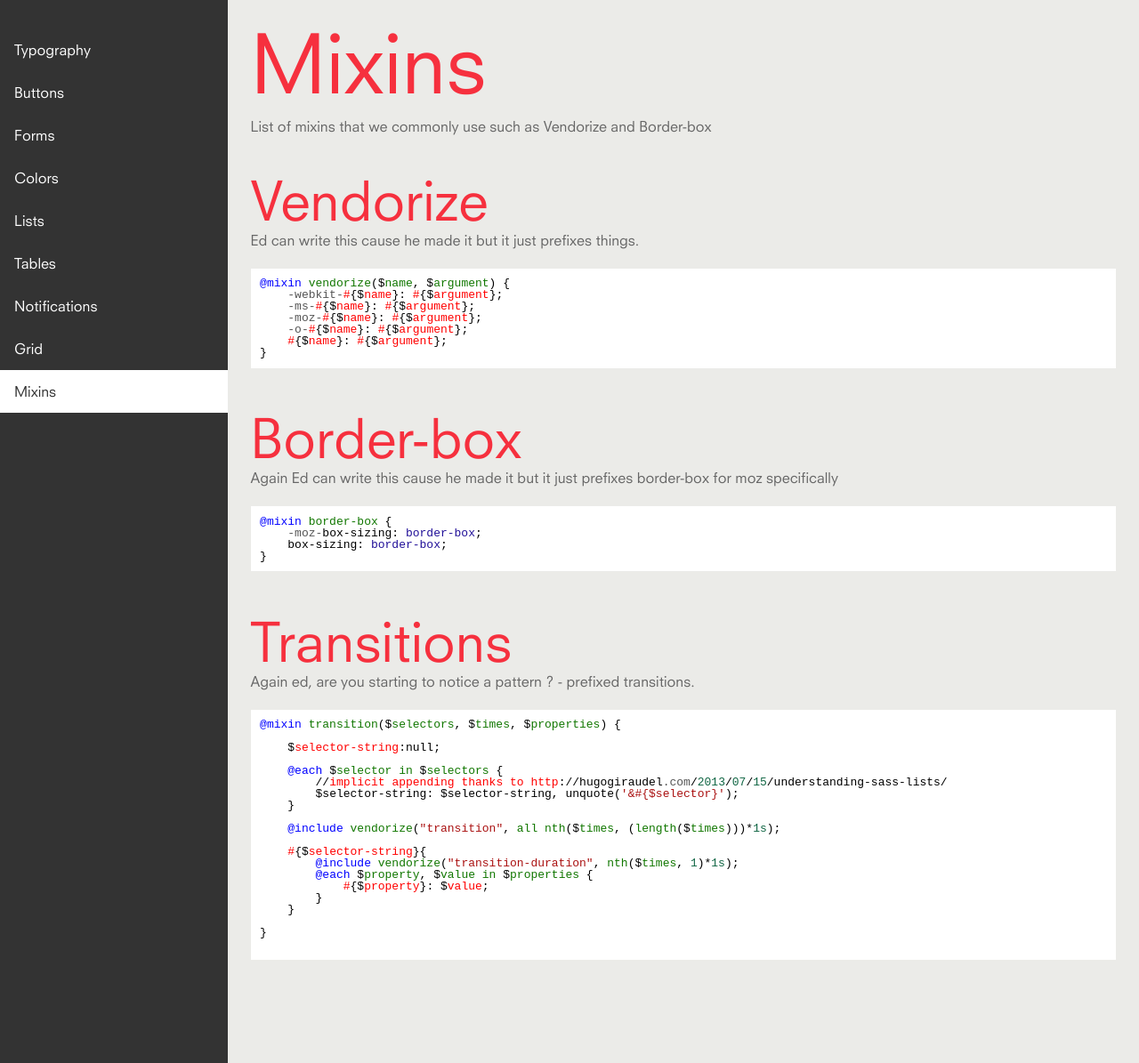
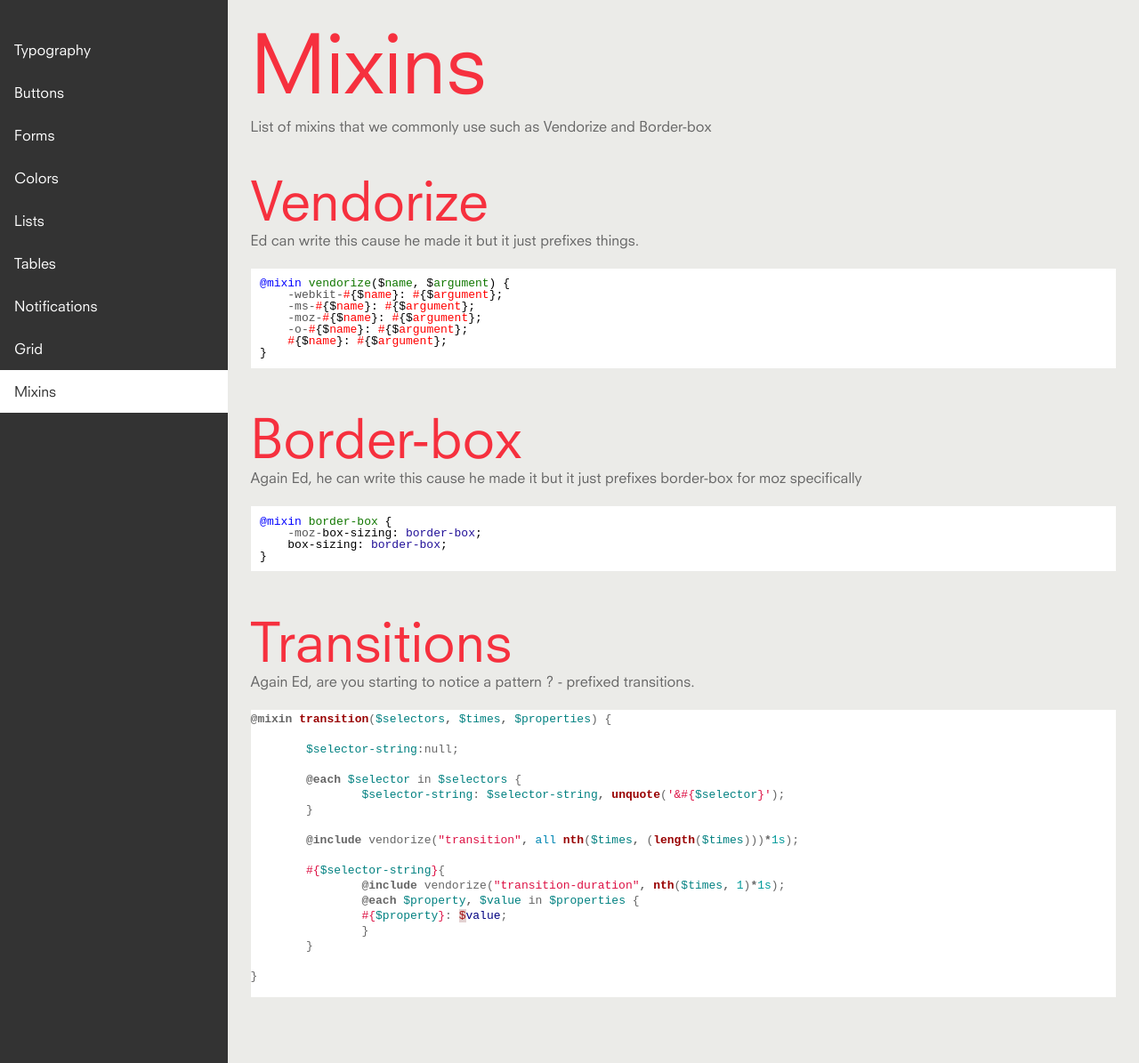
Before and after one commit to EMT/patterns, a Jekyll site: the page built from mixins.html, in a window 1280 px wide and 1195 px high. Shown: the whole window at 89% size. Built offline with Jekyll 4.4.1, drawn with Linux system fonts in a browser that asks for light colours; nearby versions of some CDN libraries.

Commit message:
Testing Jekyll code formatting.

```diff
--- a/main.css
+++ b/main.css
@@ -663,6 +663,260 @@ div.CodeMirror-cursors {
   /* Hide the cursor when printing */
   .CodeMirror div.CodeMirror-cursors {
     visibility: hidden; } }
+.highlight {
+  background: #ffffff; }
+
+.highlight .c {
+  color: #999988;
+  font-style: italic; }
+
+/* Comment */
+.highlight .err {
+  color: #a61717;
+  background-color: #e3d2d2; }
+
+/* Error */
+.highlight .k {
+  font-weight: bold; }
+
+/* Keyword */
+.highlight .o {
+  font-weight: bold; }
+
+/* Operator */
+.highlight .cm {
+  color: #999988;
+  font-style: italic; }
+
+/* Comment.Multiline */
+.highlight .cp {
+  color: #999999;
+  font-weight: bold; }
+
+/* Comment.Preproc */
+.highlight .c1 {
+  color: #999988;
+  font-style: italic; }
+
+/* Comment.Single */
+.highlight .cs {
+  color: #999999;
+  font-weight: bold;
+  font-style: italic; }
+
+/* Comment.Special */
+.highlight .gd {
+  color: #000000;
+  background-color: #ffdddd; }
+
+/* Generic.Deleted */
+.highlight .gd .x {
+  color: #000000;
+  background-color: #ffaaaa; }
+
+/* Generic.Deleted.Specific */
+.highlight .ge {
+  font-style: italic; }
+
+/* Generic.Emph */
+.highlight .gr {
+  color: #aa0000; }
+
+/* Generic.Error */
+.highlight .gh {
+  color: #999999; }
+
+/* Generic.Heading */
+.highlight .gi {
+  color: #000000;
+  background-color: #ddffdd; }
+
+/* Generic.Inserted */
+.highlight .gi .x {
+  color: #000000;
+  background-color: #aaffaa; }
+
+/* Generic.Inserted.Specific */
+.highlight .go {
+  color: #888888; }
+
+/* Generic.Output */
+.highlight .gp {
+  color: #555555; }
+
+/* Generic.Prompt */
+.highlight .gs {
+  font-weight: bold; }
+
+/* Generic.Strong */
+.highlight .gu {
+  color: #aaaaaa; }
+
+/* Generic.Subheading */
+.highlight .gt {
+  color: #aa0000; }
+
+/* Generic.Traceback */
+.highlight .kc {
+  font-weight: bold; }
+
+/* Keyword.Constant */
+.highlight .kd {
+  font-weight: bold; }
+
+/* Keyword.Declaration */
+.highlight .kp {
+  font-weight: bold; }
+
+/* Keyword.Pseudo */
+.highlight .kr {
+  font-weight: bold; }
+
+/* Keyword.Reserved */
+.highlight .kt {
+  color: #445588;
+  font-weight: bold; }
+
+/* Keyword.Type */
+.highlight .m {
+  color: #009999; }
+
+/* Literal.Number */
+.highlight .s {
+  color: #dd1144; }
+
+/* Literal.String */
+.highlight .na {
+  color: teal; }
+
+/* Name.Attribute */
+.highlight .nb {
+  color: #0086b3; }
+
+/* Name.Builtin */
+.highlight .nc {
+  color: #445588;
+  font-weight: bold; }
+
+/* Name.Class */
+.highlight .no {
+  color: teal; }
+
+/* Name.Constant */
+.highlight .ni {
+  color: purple; }
+
+/* Name.Entity */
+.highlight .ne {
+  color: #990000;
+  font-weight: bold; }
+
+/* Name.Exception */
+.highlight .nf {
+  color: #990000;
+  font-weight: bold; }
+
+/* Name.Function */
+.highlight .nn {
+  color: #555555; }
+
+/* Name.Namespace */
+.highlight .nt {
+  color: navy; }
+
+/* Name.Tag */
+.highlight .nv {
+  color: teal; }
+
+/* Name.Variable */
+.highlight .ow {
+  font-weight: bold; }
+
+/* Operator.Word */
+.highlight .w {
+  color: #bbbbbb; }
+
+/* Text.Whitespace */
+.highlight .mf {
+  color: #009999; }
+
+/* Literal.Number.Float */
+.highlight .mh {
+  color: #009999; }
+
+/* Literal.Number.Hex */
+.highlight .mi {
+  color: #009999; }
+
+/* Literal.Number.Integer */
+.highlight .mo {
+  color: #009999; }
+
+/* Literal.Number.Oct */
+.highlight .sb {
+  color: #dd1144; }
+
+/* Literal.String.Backtick */
+.highlight .sc {
+  color: #dd1144; }
+
+/* Literal.String.Char */
+.highlight .sd {
+  color: #dd1144; }
+
+/* Literal.String.Doc */
+.highlight .s2 {
+  color: #dd1144; }
+
+/* Literal.String.Double */
+.highlight .se {
+  color: #dd1144; }
+
+/* Literal.String.Escape */
+.highlight .sh {
+  color: #dd1144; }
+
+/* Literal.String.Heredoc */
+.highlight .si {
+  color: #dd1144; }
+
+/* Literal.String.Interpol */
+.highlight .sx {
+  color: #dd1144; }
+
+/* Literal.String.Other */
+.highlight .sr {
+  color: #009926; }
+
+/* Literal.String.Regex */
+.highlight .s1 {
+  color: #dd1144; }
+
+/* Literal.String.Single */
+.highlight .ss {
+  color: #990073; }
+
+/* Literal.String.Symbol */
+.highlight .bp {
+  color: #999999; }
+
+/* Name.Builtin.Pseudo */
+.highlight .vc {
+  color: teal; }
+
+/* Name.Variable.Class */
+.highlight .vg {
+  color: teal; }
+
+/* Name.Variable.Global */
+.highlight .vi {
+  color: teal; }
+
+/* Name.Variable.Instance */
+.highlight .il {
+  color: #009999; }
+
+/* Literal.Number.Integer.Long */
 .form-group {
   margin-bottom: 20px; }
 
--- a/mixins.html
+++ b/mixins.html
@@ -21,7 +21,7 @@ layout: default
 
 <div class="element">
 	<h4>Border-box</h4>
-	<p>Again Ed can write this cause he made it but it just prefixes border-box for moz specifically</p>
+	<p>Again Ed, he can write this cause he made it but it just prefixes border-box for moz specifically</p>
 <textarea data-mode="css" class="js-code-pattern">
 @mixin border-box {
 	-moz-box-sizing: border-box;
@@ -32,14 +32,13 @@ layout: default
 
 <div class="element">
 	<h4>Transitions</h4>
-	<p>Again ed, are you starting to notice a pattern ? - prefixed transitions.</p>
-<textarea data-mode="css" class="js-code-pattern">
+	<p>Again Ed, are you starting to notice a pattern ? - prefixed transitions.</p>
+	{% highlight scss %}
 @mixin transition($selectors, $times, $properties) {
 
 	$selector-string:null;
 
 	@each $selector in $selectors {
-		//implicit appending thanks to http://hugogiraudel.com/2013/07/15/understanding-sass-lists/
 		$selector-string: $selector-string, unquote('&#{$selector}');
 	}
 
@@ -53,5 +52,5 @@ layout: default
 	}
 
 }
-</textarea>
+	{% endhighlight %}
 </div>
--- a/scss/vendor/_all.scss
+++ b/scss/vendor/_all.scss
@@ -1,2 +1,3 @@
 //vendor is for third party scss
 @import 'codemirror';
+@import 'syntax';
--- /dev/null
+++ b/scss/vendor/_syntax.scss
@@ -0,0 +1,62 @@
+
+
+.highlight  { background: #ffffff; }
+.highlight .c { color: #999988; font-style: italic } /* Comment */
+.highlight .err { color: #a61717; background-color: #e3d2d2 } /* Error */
+.highlight .k { font-weight: bold } /* Keyword */
+.highlight .o { font-weight: bold } /* Operator */
+.highlight .cm { color: #999988; font-style: italic } /* Comment.Multiline */
+.highlight .cp { color: #999999; font-weight: bold } /* Comment.Preproc */
+.highlight .c1 { color: #999988; font-style: italic } /* Comment.Single */
+.highlight .cs { color: #999999; font-weight: bold; font-style: italic } /* Comment.Special */
+.highlight .gd { color: #000000; background-color: #ffdddd } /* Generic.Deleted */
+.highlight .gd .x { color: #000000; background-color: #ffaaaa } /* Generic.Deleted.Specific */
+.highlight .ge { font-style: italic } /* Generic.Emph */
+.highlight .gr { color: #aa0000 } /* Generic.Error */
+.highlight .gh { color: #999999 } /* Generic.Heading */
+.highlight .gi { color: #000000; background-color: #ddffdd } /* Generic.Inserted */
+.highlight .gi .x { color: #000000; background-color: #aaffaa } /* Generic.Inserted.Specific */
+.highlight .go { color: #888888 } /* Generic.Output */
+.highlight .gp { color: #555555 } /* Generic.Prompt */
+.highlight .gs { font-weight: bold } /* Generic.Strong */
+.highlight .gu { color: #aaaaaa } /* Generic.Subheading */
+.highlight .gt { color: #aa0000 } /* Generic.Traceback */
+.highlight .kc { font-weight: bold } /* Keyword.Constant */
+.highlight .kd { font-weight: bold } /* Keyword.Declaration */
+.highlight .kp { font-weight: bold } /* Keyword.Pseudo */
+.highlight .kr { font-weight: bold } /* Keyword.Reserved */
+.highlight .kt { color: #445588; font-weight: bold } /* Keyword.Type */
+.highlight .m { color: #009999 } /* Literal.Number */
+.highlight .s { color: #d14 } /* Literal.String */
+.highlight .na { color: #008080 } /* Name.Attribute */
+.highlight .nb { color: #0086B3 } /* Name.Builtin */
+.highlight .nc { color: #445588; font-weight: bold } /* Name.Class */
+.highlight .no { color: #008080 } /* Name.Constant */
+.highlight .ni { color: #800080 } /* Name.Entity */
+.highlight .ne { color: #990000; font-weight: bold } /* Name.Exception */
+.highlight .nf { color: #990000; font-weight: bold } /* Name.Function */
+.highlight .nn { color: #555555 } /* Name.Namespace */
+.highlight .nt { color: #000080 } /* Name.Tag */
+.highlight .nv { color: #008080 } /* Name.Variable */
+.highlight .ow { font-weight: bold } /* Operator.Word */
+.highlight .w { color: #bbbbbb } /* Text.Whitespace */
+.highlight .mf { color: #009999 } /* Literal.Number.Float */
+.highlight .mh { color: #009999 } /* Literal.Number.Hex */
+.highlight .mi { color: #009999 } /* Literal.Number.Integer */
+.highlight .mo { color: #009999 } /* Literal.Number.Oct */
+.highlight .sb { color: #d14 } /* Literal.String.Backtick */
+.highlight .sc { color: #d14 } /* Literal.String.Char */
+.highlight .sd { color: #d14 } /* Literal.String.Doc */
+.highlight .s2 { color: #d14 } /* Literal.String.Double */
+.highlight .se { color: #d14 } /* Literal.String.Escape */
+.highlight .sh { color: #d14 } /* Literal.String.Heredoc */
+.highlight .si { color: #d14 } /* Literal.String.Interpol */
+.highlight .sx { color: #d14 } /* Literal.String.Other */
+.highlight .sr { color: #009926 } /* Literal.String.Regex */
+.highlight .s1 { color: #d14 } /* Literal.String.Single */
+.highlight .ss { color: #990073 } /* Literal.String.Symbol */
+.highlight .bp { color: #999999 } /* Name.Builtin.Pseudo */
+.highlight .vc { color: #008080 } /* Name.Variable.Class */
+.highlight .vg { color: #008080 } /* Name.Variable.Global */
+.highlight .vi { color: #008080 } /* Name.Variable.Instance */
+.highlight .il { color: #009999 } /* Literal.Number.Integer.Long */
```
